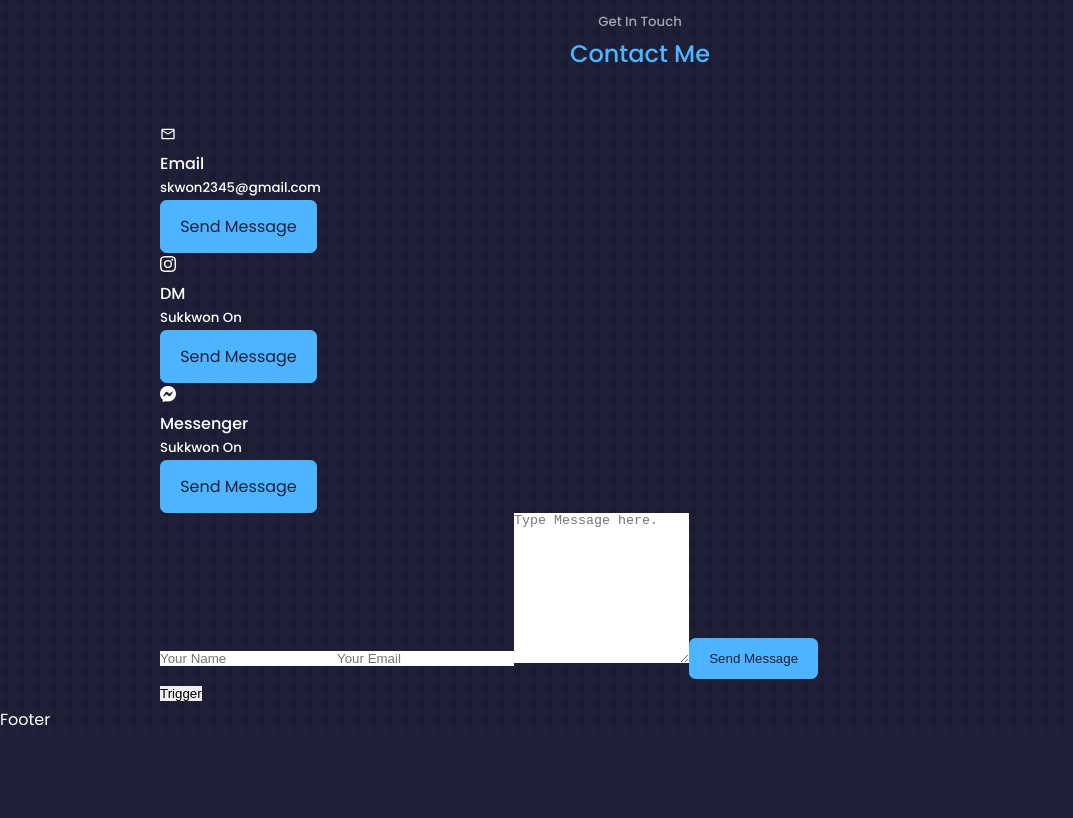
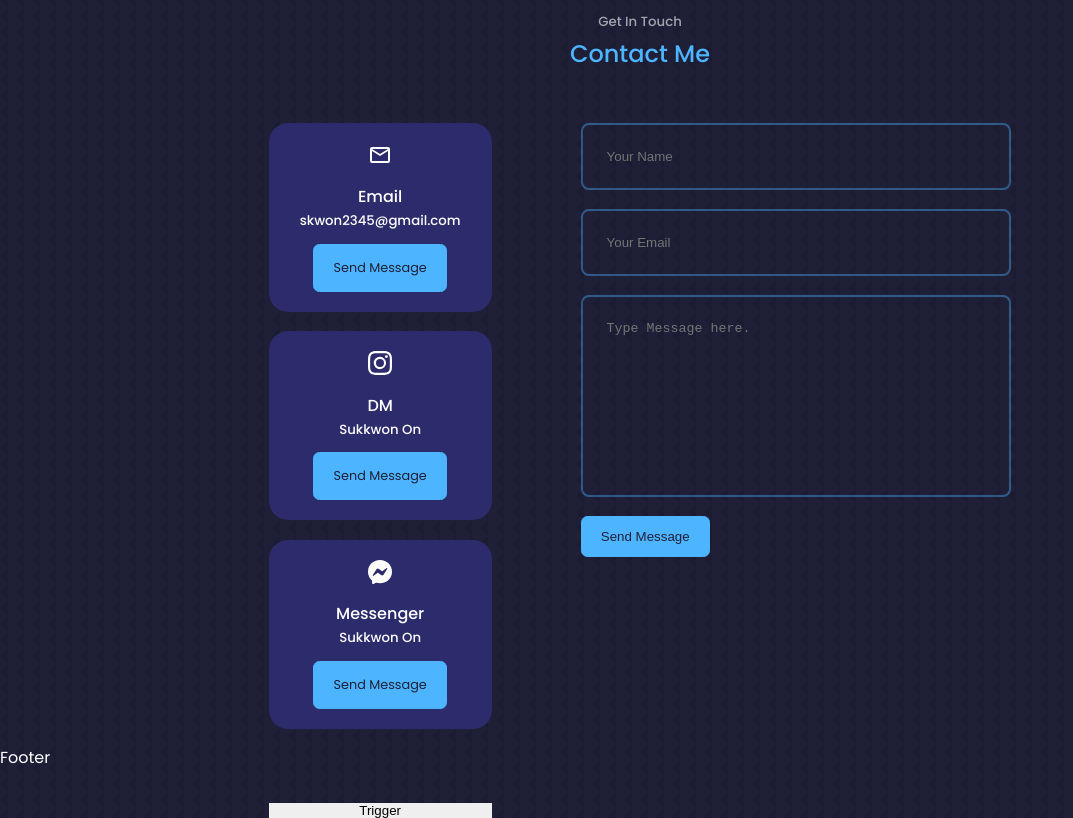
Before and after one commit to skwon2345/my_portfolio, a React (Create React App) app: page / in a window 1280 px wide. Shown: the part 4760-5578 px from the top of the page, without its empty margins (0-1073 px from the left). Before the commit the page ends 5493 px from the top, so only its background shows below. Built offline with nearby package versions, Linux system fonts and the light colour scheme.

Commit message:
add Contact css

```diff
--- a/src/components/contact/contact.css
+++ b/src/components/contact/contact.css
@@ -0,0 +1,68 @@
+.container.contact__container {
+    width: 58%;
+    display: grid;
+    grid-template-columns: 30% 58%;
+    gap: 12%;
+}
+
+.contact__options {
+    display: flex;
+    flex-direction: column;
+    gap: 1.2rem;
+}
+
+.contact__option {
+    background: var(--color-bg-variant);
+    padding: 1.2rem;
+    border-radius: 1.2rem;
+    text-align: center;
+    border: 1px solid transparent;
+    transition: var(--transition);
+}
+
+.contact__option:hover {
+    background: transparent;
+    border-color: var(--color-primary-variant);
+}
+
+.contact__option-icon {
+    font-size: 1.5rem;
+    margin-bottom: 0.5rem;
+
+}
+
+.contact__option a {
+    margin-top: 0.7rem;
+    display: inline-block;
+    font-size: 0.8rem;
+}
+
+/* ======================== FORM ======================== */
+form {
+    display: flex;
+    flex-direction: column;
+    gap: 1.2rem;
+}
+
+input, textarea {
+    width: 100%;
+    padding: 1.5rem;
+    border-radius: 0.5rem;
+    background: transparent;
+    border: 2px solid var(--color-primary-variant);
+    resize: none;
+    color: var(--color-white);
+}
+
+@media screen and (max-width: 1024px) {
+    .container.contact__container {
+        grid-template-columns: 1fr;
+        gap: 2rem;
+    }
+}
+
+@media screen and (max-width: 600px) {
+    .container.contact__container {
+        width: var(--container-wdith-sm);
+    }
+}
```
